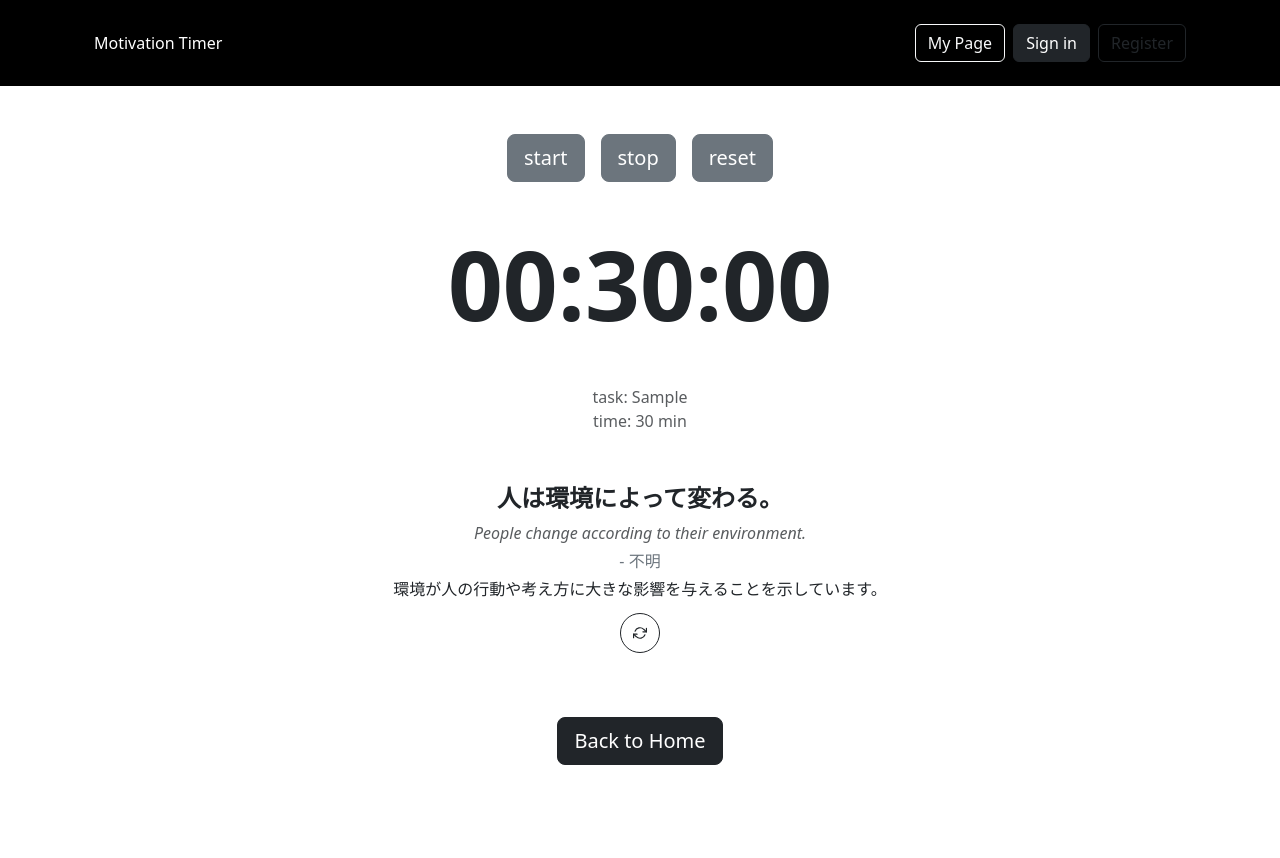
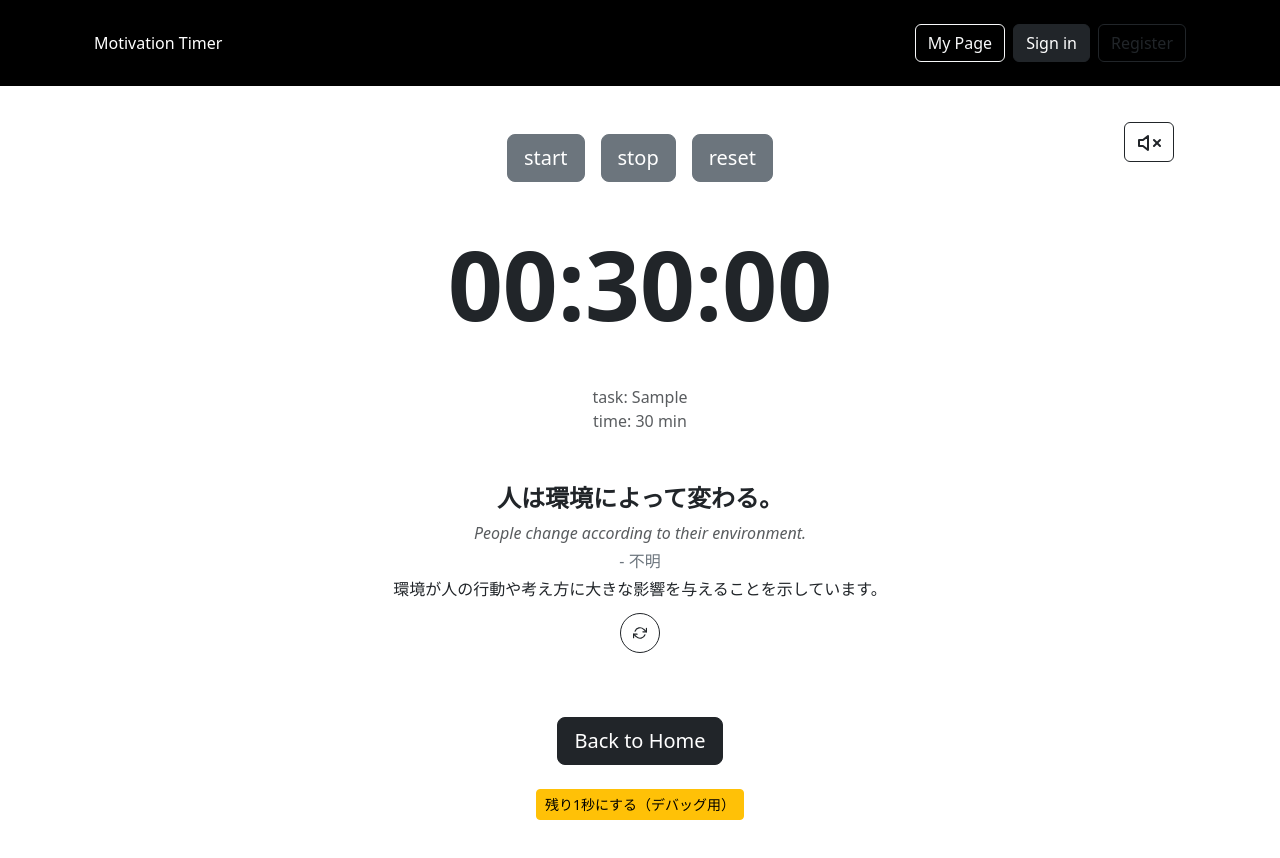
Before and after one commit to motibe-devops-geek202507/MotivationTimer, a React (Vite) app: page /timer in a window 1280 px wide. Both pictures are taken after typing "Sample" into the empty fields and a click on the button "Start". Shown: the top 858 px of the page. Built offline with nearby package versions, Linux system fonts and the light colour scheme; a web font is replaced by a local one.

Commit message:
TImerコンポーネントのBGM機能を追加しました。

```diff
--- /dev/null
+++ b/src/components/Timer/BGMPlayer.css
@@ -0,0 +1,39 @@
+.bgm-control {
+    position: absolute;
+    top: 20px;
+    right: 20px;
+    z-index: 9999;
+  }
+
+  .volume-range {
+    -webkit-appearance: none;
+    appearance: none;
+    width: 8px;
+    height: 100px;
+    background: gray;
+    cursor: pointer;
+    border-radius: 4px;
+    writing-mode: vertical-lr;
+    transform: rotate(180deg);
+    box-shadow: none;
+    z-index: 9999;
+    position: relative;
+  }
+
+  .volume-range::-webkit-slider-thumb {
+    -webkit-appearance: none;
+    appearance: none;
+    width: 14px;
+    height: 14px;
+    background: black;
+    border: none;
+    border-radius: 50%;
+  }
+
+  .volume-range::-moz-range-thumb {
+    width: 14px;
+    height: 14px;
+    background: black;
+    border: none;
+    border-radius: 50%;
+  }
--- /dev/null
+++ b/src/components/Timer/BGMPlayer.jsx
@@ -0,0 +1,58 @@
+import React, { useRef, useEffect, useState } from 'react';
+import bgmFile from '../../assets/bgm/bgm1.mp3';
+import { FiVolumeX, FiVolume2 } from 'react-icons/fi';
+import './BGMPlayer.css';
+
+const BGMPlayer = ({ isPlaying, setIsPlaying }) => {
+  const audioRef = useRef(null);
+  const [volume, setVolume] = useState(0.5); // 初期音量 50%
+  const [showVolume, setShowVolume] = useState(false); // ボリュームバー表示制御
+
+  useEffect(() => {
+    if (audioRef.current) {
+      audioRef.current.volume = volume;
+      if (isPlaying) {
+        audioRef.current.play();
+      } else {
+        audioRef.current.pause();
+        audioRef.current.currentTime = 0;
+      }
+    }
+  }, [isPlaying, volume]);
+
+  const toggleBGM = () => {
+    setIsPlaying((prev) => !prev);
+  };
+
+  const handleVolumeChange = (e) => {
+    setVolume(parseFloat(e.target.value));
+  };
+
+  return (
+    <>
+      <div
+        className="bgm-control position-absolute top-0 end-0 m-3"
+        onMouseEnter={() => setShowVolume(true)}
+        onMouseLeave={() => setShowVolume(false)}
+      >
+        <button onClick={toggleBGM} className="btn btn-outline-dark">
+          {isPlaying ? <FiVolume2 size={24} /> : <FiVolumeX size={24} />}
+        </button>
+        {showVolume && (
+          <input
+            type="range"
+            min="0"
+            max="1"
+            step="0.01"
+            value={volume}
+            onChange={handleVolumeChange}
+            className="volume-range"
+          />
+        )}
+      </div>
+      <audio ref={audioRef} src={bgmFile} loop />
+    </>
+  );
+};
+
+export default BGMPlayer;
--- a/src/components/Timer/Timer.jsx
+++ b/src/components/Timer/Timer.jsx
@@ -3,6 +3,7 @@ import { useNavigate } from 'react-router-dom';
 import quotesObject from '../../quotes.js';
 import { FiRefreshCw } from 'react-icons/fi';
 import '../../assets/Timer.css';
+import BGMPlayer from './BGMPlayer.jsx';
 
 const Timer = ({ onFinish, studyInfo }) => {
   const navigate = useNavigate();
@@ -10,6 +11,7 @@ const Timer = ({ onFinish, studyInfo }) => {
   const [seconds, setSeconds] = useState(initialSeconds);
   const [isRunning, setIsRunning] = useState(false);
   const intervalRef = useRef(null);
+  const [isPlayingBGM, setIsPlayingBGM] = useState(false);
 
   const quotes = quotesObject;
 
@@ -31,6 +33,7 @@ const Timer = ({ onFinish, studyInfo }) => {
           if (prev <= 1) {
             clearInterval(intervalRef.current);
             setIsRunning(false);
+            setIsPlayingBGM(false); // BGM停止
             onFinish();
             return 0;
           }
@@ -65,7 +68,11 @@ const Timer = ({ onFinish, studyInfo }) => {
   };
 
   return (
-    <div className="container text-center py-5">
+    <div className="container text-center py-5 position-relative">
+      <div style={{ position: 'absolute', top: '20px', right: '20px' }}>
+        <BGMPlayer isPlaying={isPlayingBGM} setIsPlaying={setIsPlayingBGM} />
+      </div>
+
       <div className="mb-4">
         <button onClick={handleStart} className="btn btn-secondary btn-lg mx-2">
           start
@@ -128,7 +135,7 @@ const Timer = ({ onFinish, studyInfo }) => {
       <button
         onClick={() => setSeconds(1)}
         className="btn btn-warning btn-sm mt-2"
-        hidden={true}
+        hidden={!true}
       >
         残り1秒にする（デバッグ用）
       </button>
```
Also changed, not shown: 1 other file (tests, documents, lock files or other folders).
